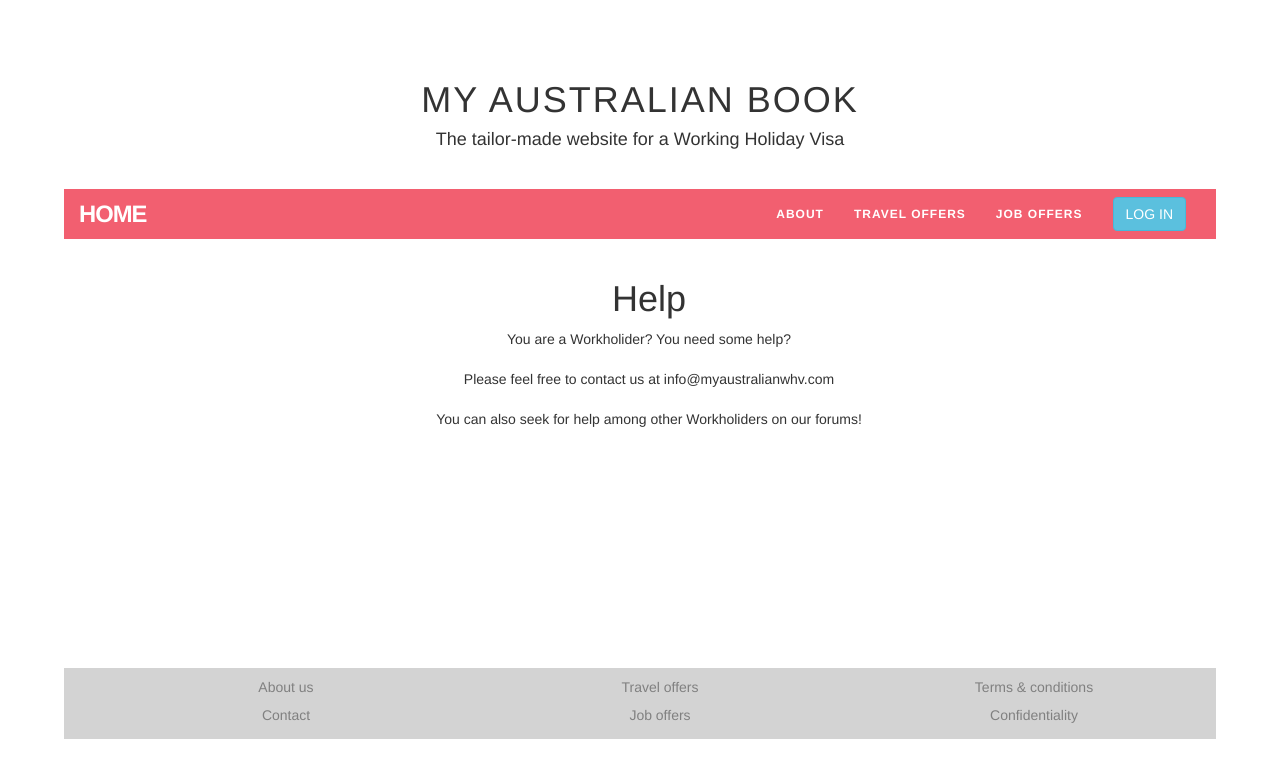
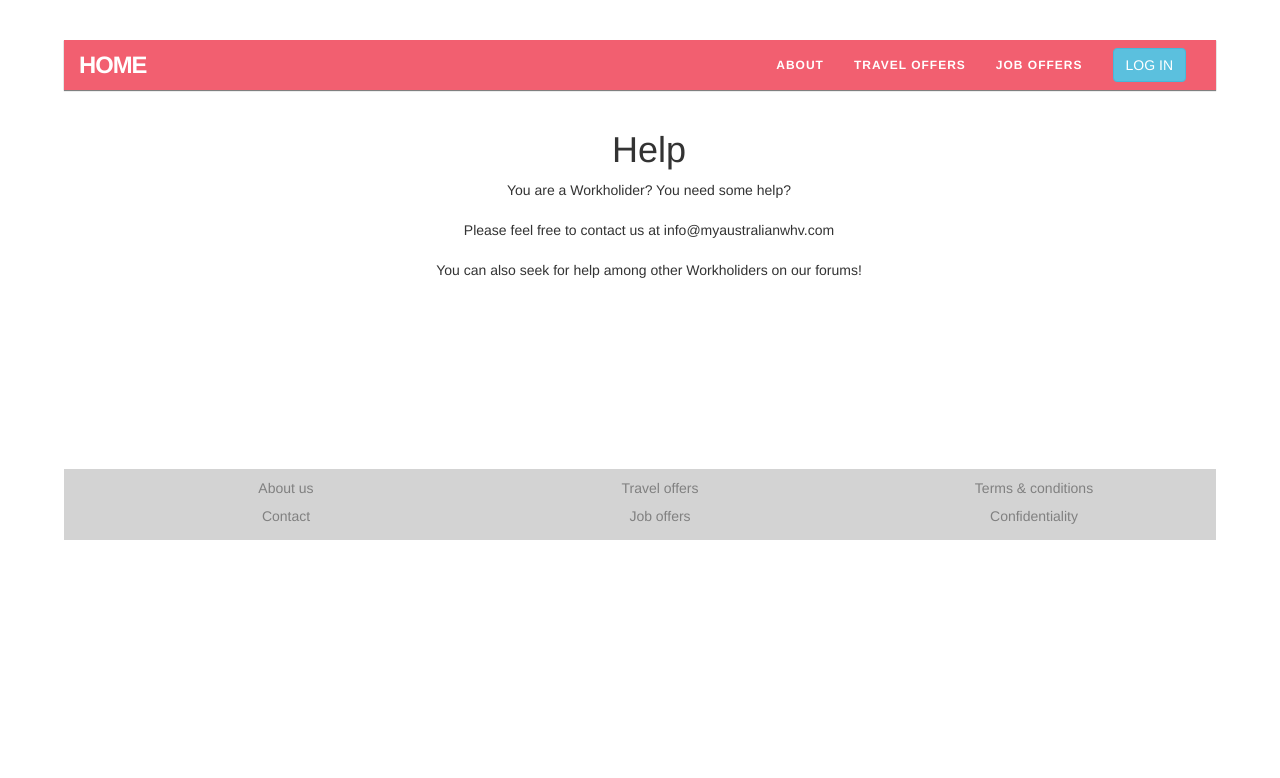
Before and after one commit to TimGoulain/tim_app, a Rails app: page /help in a window 1280 px wide. Shown: the top 778 px of the page. Run offline with Rails 7, Linux system fonts and the light colour scheme; style sheets or scripts are compiled from the project's sources; parts of the project's set-up code (start-up, migrations or seed data) failed here and were passed over; some libraries are stand-ins or nearby versions.

Commit message:
Env var for Mailgun and configuring different headers

```diff
--- /dev/null
+++ b/app/assets/stylesheets/all/home_header.css.scss
@@ -0,0 +1,19 @@
+.header.name {
+  color: #333;
+  font-size: 3.6rem;
+  line-height: 1.3333;
+  margin-bottom: 0px;
+  letter-spacing: 2px;
+  text-transform: uppercase;
+  padding-right: 4,661%;
+  padding-left: 4,661%;
+  background-color: #FFF;
+  height: 100%;
+  text-align: center;
+}
+
+.header.surname {
+  color: #333;
+  text-align: center;
+  margin-bottom: 40px;
+}
--- a/app/assets/stylesheets/all/navbar.css.scss
+++ b/app/assets/stylesheets/all/navbar.css.scss
@@ -18,6 +18,7 @@
   color: white;
   border: 0 !important;
   border-radius: 0px;
+  box-shadow: 0px 1px 1px rgba(0, 0, 0, 0.43), -1px 0px 0px rgba(0, 0, 0, 0.03), 1px 0px 0px rgba(0, 0, 0, 0.03), 0px 1px 0px rgba(0, 0, 0, 0.12);
 }
 
 .nav.navbar-nav.navbar-right {
--- a/app/assets/stylesheets/all/style.css.scss
+++ b/app/assets/stylesheets/all/style.css.scss
@@ -1,7 +1,7 @@
 /* universal */
 
 body {
-  padding-top: 60px;
+  padding-top: 40px;
   margin-top: 0px;
   margin-right: 5%;
   margin-bottom: 0px;
@@ -23,7 +23,7 @@ textarea {
 }
 
 .container {
-	padding-bottom: 300px;
+	padding-bottom: 250px;
 }
 
 .footer {
--- a/app/views/layouts/_header.html.haml
+++ b/app/views/layouts/_header.html.haml
@@ -1,8 +1 @@
 %header.header-fixed-top
-  .header
-    .header.name
-      %h1
-        My Australian Book
-    .header.surname
-      %h4
-        The tailor-made website for a Working Holiday Visa
--- a/app/views/layouts/application.html.haml
+++ b/app/views/layouts/application.html.haml
@@ -5,7 +5,10 @@
     .wrapper
       .header
         %before
-        = render 'layouts/header'
+        - if current_page?(root_path)
+          = render 'layouts/home_header'
+        - else
+          = render 'layouts/header'
         %after
         = render 'layouts/navbar_admin' if user_signed_in? && current_user.admin?
       = render 'layouts/navbar'
--- a/config/environments/development.rb
+++ b/config/environments/development.rb
@@ -21,8 +21,8 @@ Rails.application.configure do
   config.action_mailer.delivery_method = :mailgun
 
   config.action_mailer.mailgun_settings = {
-    api_key: 'key-ce32ea340c91b0afead53d62c0e8f728',
-    domain: 'sandboxd4d0b32c36804a6cb0b3a18d23319f80.mailgun.org'
+    api_key: ENV['MAILGUN_API_KEY'],
+    domain: ENV['MAILGUN_DOMAIN']
   }
 
   # Print deprecation notices to the Rails logger.
@@ -44,7 +44,7 @@ Rails.application.configure do
   # Raises error for missing translations
   # config.action_view.raise_on_missing_translations = true
 
-  config.action_mailer.default_url_options = { host: "localhost:3000" }
+  config.action_mailer.default_url_options = { host: 'localhost' }
 
   # Disable logging
   config.logger = ActiveSupport::Logger.new(nil)
```
Also changed, not shown: app/views/layouts/_home_header.html.haml (added, +8 -0 lines), 1 other file.
